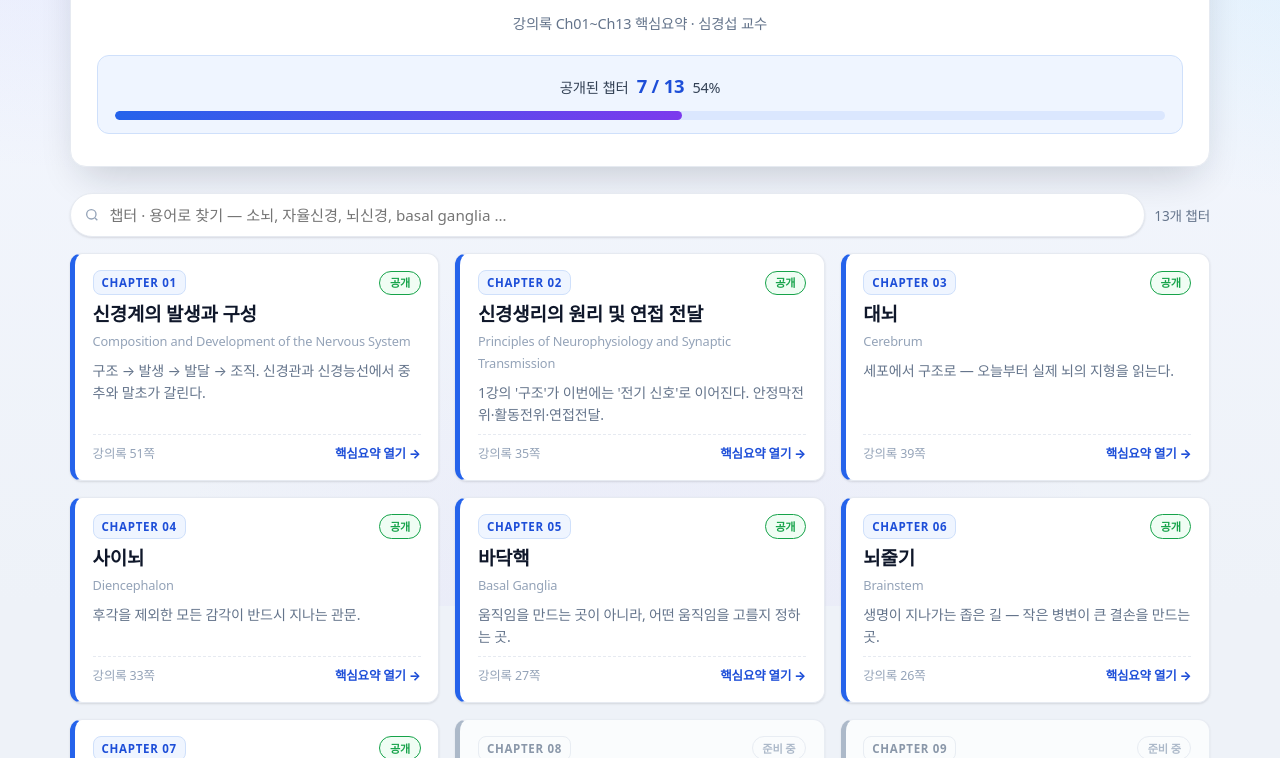
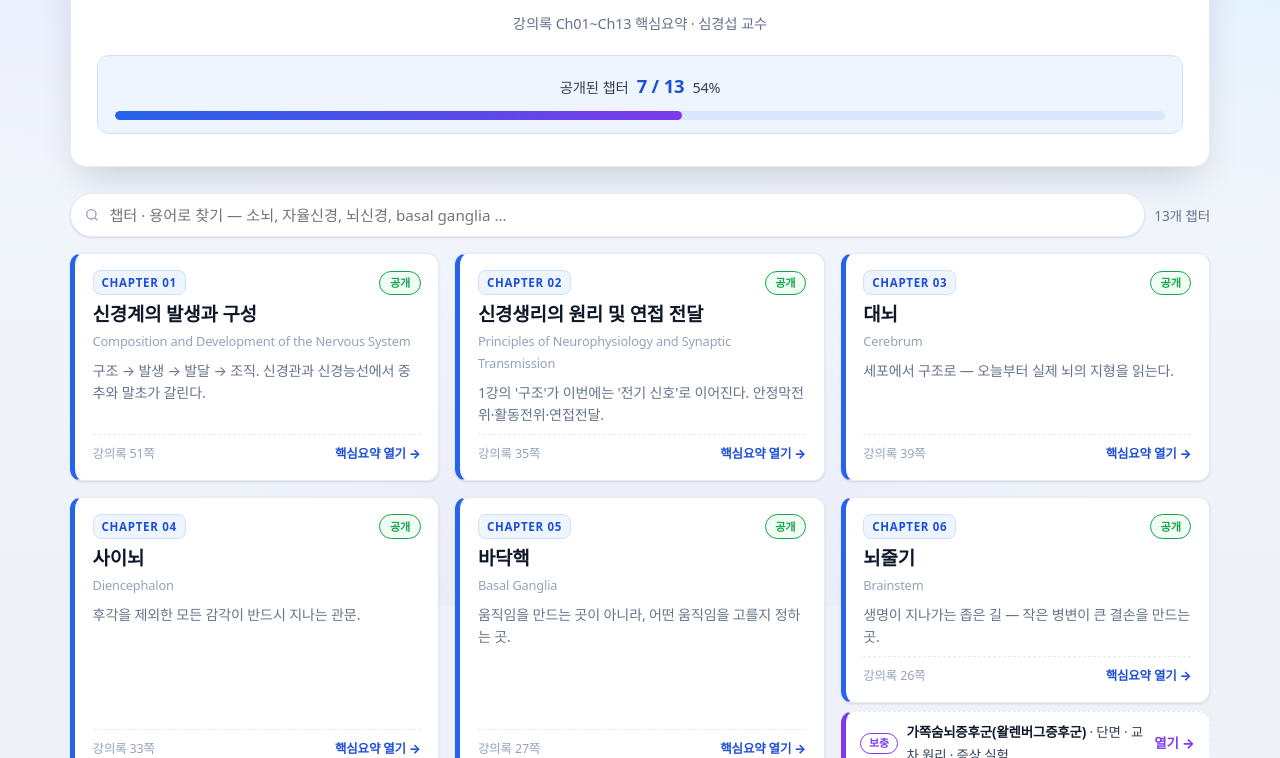
Before and after one commit to gssim11/neuroanat-hub, a plain HTML site: page index.html in a window 1280 px wide. Shown: the part 194-952 px from the top of the page. Drawn offline with Linux system fonts and the light colour scheme.

Commit message:
Ch06 보충 자료 링크: 가쪽숨뇌증후군(왈렌버그증후군)
Co-Authored-By: Claude Opus 5.5 <noreply@anthropic.com>

```diff
--- a/index.html
+++ b/index.html
@@ -115,6 +115,17 @@ h1{margin:.2rem 0 .3rem; font-size:2rem; line-height:1.25; color:var(--ink); let
 :root[data-theme="dark"] .card{backdrop-filter:blur(8px); -webkit-backdrop-filter:blur(8px);}
 .card.open:hover{transform:translateY(-3px); box-shadow:var(--sh-md); border-left-color:var(--violet);}
 .card.soon{border-left-color:var(--ink-4); opacity:.72; cursor:default;}
+.card-wrap{display:flex; flex-direction:column; gap:.5rem;}
+.card-wrap > .card{flex:1;}
+.c-extra{display:flex; align-items:center; gap:.55rem; text-decoration:none; color:var(--ink-2);
+  background:var(--surface); border:1px dashed var(--line); border-left:5px solid var(--violet);
+  border-radius:var(--r-md); padding:.55rem .9rem; font-size:.84rem; transition:transform .15s, box-shadow .15s;}
+.c-extra:hover{transform:translateY(-2px); box-shadow:var(--sh-md);}
+.c-extra .x-tag{font-size:.68rem; font-weight:800; color:var(--violet); border:1px solid var(--violet);
+  border-radius:var(--r-pill); padding:0 .5rem; white-space:nowrap;}
+.c-extra b{color:var(--ink); font-weight:800;}
+.c-extra .x-go{margin-left:auto; font-weight:800; color:var(--violet); white-space:nowrap;}
+:root[data-theme="dark"] .c-extra{backdrop-filter:blur(8px); -webkit-backdrop-filter:blur(8px);}
 .c-top{display:flex; align-items:center; gap:.55rem; flex-wrap:wrap;}
 .c-num{font-size:.72rem; font-weight:800; letter-spacing:.06em; color:var(--c-primary-strong);
   background:var(--c-primary-050); border:1px solid var(--c-primary-border);
@@ -241,7 +252,8 @@ var CHAPTERS = [
    url:"https://na-ch05.vercel.app/"},
   {n:6,  kr:"뇌줄기", en:"Brainstem",
    desc:"생명이 지나가는 좁은 길 — 작은 병변이 큰 결손을 만드는 곳.", slides:26,
-   url:"https://na-ch06.vercel.app/"},
+   url:"https://na-ch06.vercel.app/",
+   extras:[{label:"가쪽숨뇌증후군(왈렌버그증후군)", sub:"단면 · 교차 원리 · 증상 실험", url:"https://na-ch06.vercel.app/wallenberg.html"}]},
   {n:7,  kr:"소뇌", en:"Cerebellum",
    desc:"움직임을 만들지 않고, 만들어진 움직임을 비교·교정하는 곳.", slides:33,
    url:"https://na-ch07.vercel.app/"},
@@ -283,7 +295,19 @@ var CHAPTERS = [
         '<div class="c-desc">'+c.desc+'</div>'+
         '<div class="c-foot"><span>강의록 '+c.slides+'쪽</span>'+
         '<span class="c-go">'+(open?"핵심요약 열기 →":"준비 중")+'</span></div>';
-      grid.appendChild(el);
+      if(open && c.extras && c.extras.length){
+        var wrap=document.createElement("div"); wrap.className="card-wrap";
+        wrap.appendChild(el);
+        c.extras.forEach(function(x){
+          var a=document.createElement("a"); a.className="c-extra";
+          a.href=x.url; a.target="_blank"; a.rel="noopener";
+          a.innerHTML='<span class="x-tag">보충</span><span><b>'+x.label+'</b>'+(x.sub?' · '+x.sub:'')+'</span><span class="x-go">열기 →</span>';
+          wrap.appendChild(a);
+        });
+        grid.appendChild(wrap);
+      } else {
+        grid.appendChild(el);
+      }
     });
     cnt.textContent=list.length+"개 챕터";
   }
@@ -292,7 +316,8 @@ var CHAPTERS = [
     var v=(q.value||"").trim().toLowerCase();
     if(!v){ render(CHAPTERS); return; }
     render(CHAPTERS.filter(function(c){
-      return (c.kr+" "+c.en+" "+c.desc+" ch"+pad(c.n)+" "+c.n).toLowerCase().indexOf(v)>-1;
+      var ex=(c.extras||[]).map(function(x){return x.label+" "+(x.sub||"");}).join(" ");
+      return (c.kr+" "+c.en+" "+c.desc+" "+ex+" ch"+pad(c.n)+" "+c.n).toLowerCase().indexOf(v)>-1;
     }));
   }
   q.addEventListener("input", apply);
```
